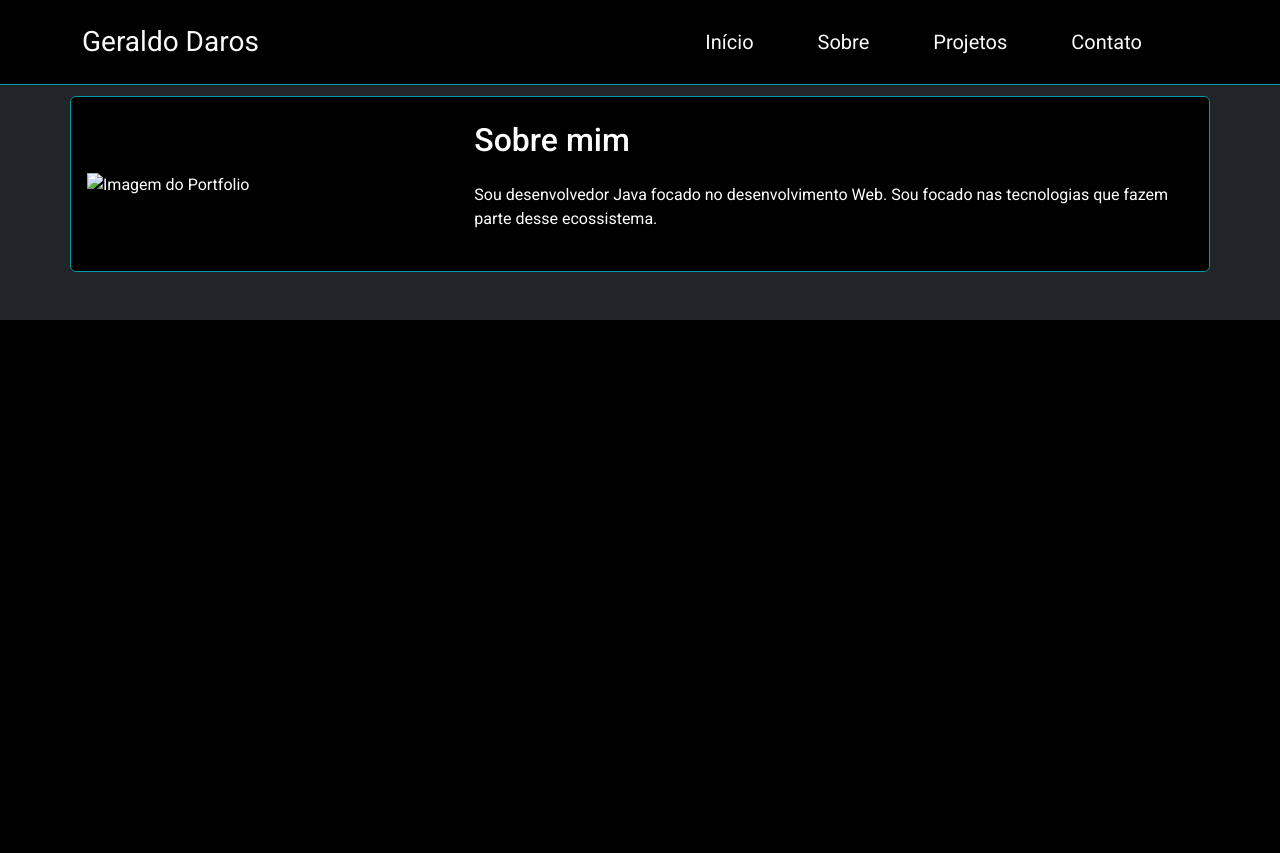
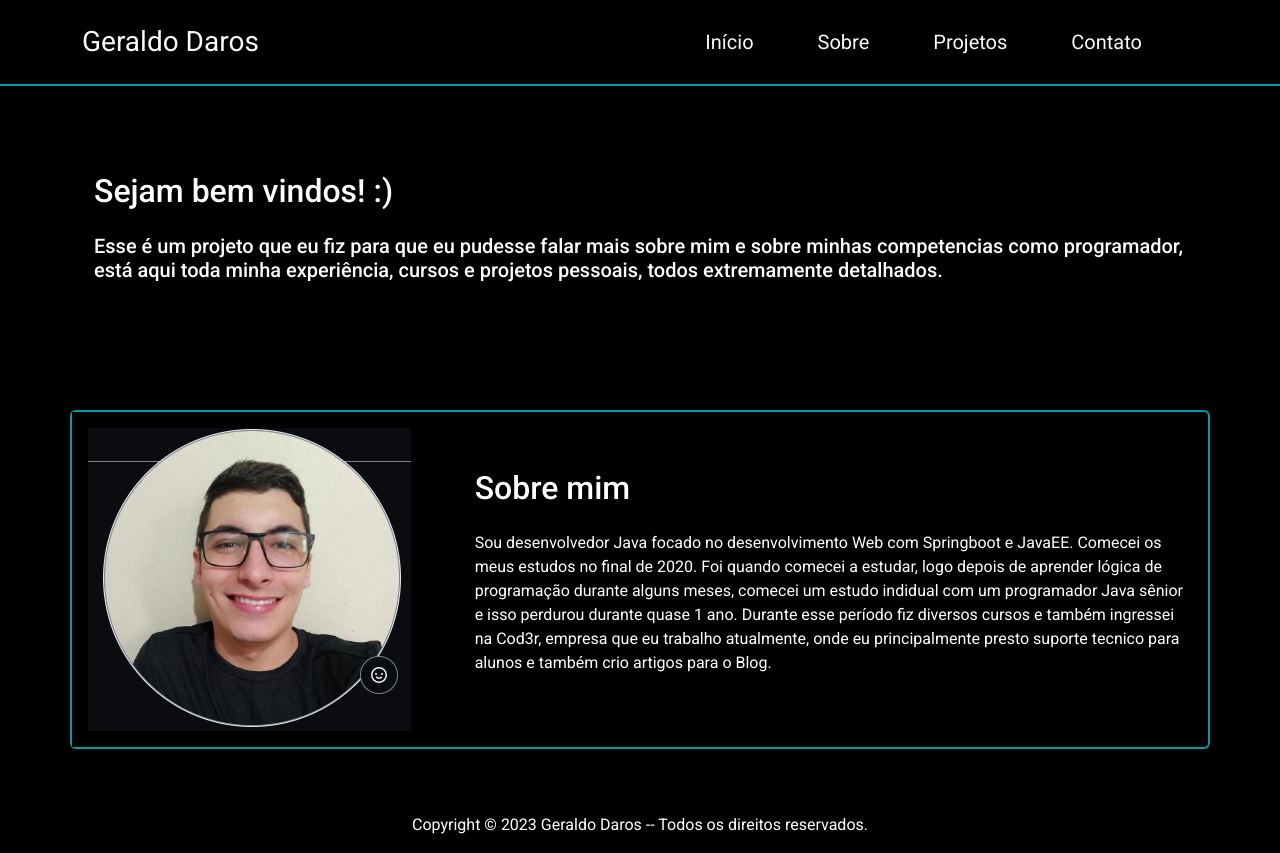
Before and after one commit to geraldodf/portfolio.github.io, a plain HTML site: page index.html in a window 1280 px wide. Before the commit the page ends 800 px from the top, so only its background shows below. Drawn offline with nearby package versions, Linux system fonts and the light colour scheme.

Commit message:
Adicionando seções, imagens e footer

```diff
--- a/assets/styles/styles.css
+++ b/assets/styles/styles.css
@@ -31,3 +31,28 @@
 }
 
 /* Animação de baixo da navegação */
+
+/* Margem custom */
+
+.custom-margin-top {
+ margin-top: 100px !important;
+}
+
+/* Margem custom */
+
+/* Animação de letra descendo */
+
+.anim-slideDown {
+  opacity: 0;
+  transform: translateY(-50px);
+  animation: slideDown 1s ease-out forwards;
+}
+
+@keyframes slideDown {
+  100% {
+      opacity: 1;
+      transform: translateY(0);
+  }
+}
+
+/* Animação de letra descendo */
--- a/index.html
+++ b/index.html
@@ -14,42 +14,73 @@
 </head>
 
 <body>
+
   <header>
-    <nav class="navbar navbar-expand-lg fixed-top py-3 border-bottom"  style="border-bottom-color: #029ca7 !important;">
+    <nav class="navbar navbar-expand-lg fixed-top py-3 border-2 border-bottom" style="border-bottom-color: #029ca7 !important;">
       <div class="container">
-        <a class="navbar-brand fs-3 text-light" href="#">Geraldo Daros</a>
-        <div class="collapse navbar-collapse" id="navbarResponsive">
-          <ul class="navbar-nav ms-auto list-group ">
-            <li class="nav-item me-5">
-              <a class="nav-link fs-5 text-light" href="#">Início</a>
+        <a class="navbar-brand fs-3 text-light anim-slideDown" href="#">Geraldo Daros</a>
+        <div>
+          <ul class="navbar-nav ms-auto list-group">
+            <li class="nav-item me-5" >
+              <a class="nav-link fs-5 text-light " href="#">Início</a>
             </li>
             <li class="nav-item me-5 fs-5 ">
-              <a class="nav-link text-light" href="#">Sobre</a>
+              <a class="nav-link text-light " href="#">Sobre</a>
             </li>
             <li class="nav-item me-5 fs-5">
-              <a class="nav-link text-light" href="#">Projetos</a>
+              <a class="nav-link text-light " href="#">Projetos</a>
             </li>
             <li class="nav-item me-5 fs-5">
-              <a class="nav-link text-light" href="#">Contato</a>
+              <a class="nav-link text-light " href="#">Contato</a>
             </li>
           </ul>
         </div>
       </div>
     </nav>
   </header>
-  <section class="bg-dark text-white py-5 mt-5 ">
-    <div class="container border rounded"  style="border-color: #029ca7 !important;">
-      <div class="row align-items-center rounded">
+
+  <div class="m-5"></div>
+  <section class="bg-dark text-white py-5 custom-margin-top " style="background-color: rgb(0, 0, 0) !important;">
+    <div class="container  " style="border-color: #029ca7 !important;">
+      <div class="row align-items-center rounded ">
+
+        <div class="col-md-12 p-4 rounded">
+          <h2 class="mb-4 anim-slideDown">Sejam bem vindos! :)</h2>
+          <p class="h5 anim-slideDown">Esse é um projeto que eu fiz para que eu pudesse falar mais sobre mim e sobre minhas competencias como programador,
+            está aqui toda minha experiência, cursos e projetos pessoais, todos extremamente detalhados.
+          </p>
+         </div>
+      </div>
+    </div>
+  </section>
+
+  <section class="bg-dark text-white py-5  " style="background-color: rgb(0, 0, 0) !important;">
+    <div class="container border rounded border-2" style="border-color: #029ca7 !important;">
+      <div class="row align-items-center rounded ">
         <div class="col-md-4 p-3 ">
-          <img src="" alt="Imagem do Portfolio">
+          <img src="/assets/images/eu.png" alt="Imagem do Portfolio">
         </div>
         <div class="col-md-8 p-4 rounded">
           <h2 class="mb-4">Sobre mim</h2>
-          <p>Sou desenvolvedor Java focado no desenvolvimento Web. Sou focado nas tecnologias que fazem parte desse ecossistema.</p>
+          <p>Sou desenvolvedor Java focado no desenvolvimento Web com Springboot e JavaEE. Comecei os meus estudos no final de 2020.
+            Foi quando comecei a estudar, logo depois de aprender lógica de programação durante alguns meses, comecei um estudo indidual
+            com um programador Java sênior e isso perdurou durante quase 1 ano. Durante esse período fiz diversos cursos e também ingressei
+            na Cod3r, empresa que eu trabalho atualmente, onde eu principalmente presto suporte tecnico para alunos e também crio artigos
+            para o Blog.
+
+          </p>
         </div>
       </div>
     </div>
   </section>
+
+
+  <footer class="text-white py-3">
+    <div class="container ">
+      <p class="text-center mb-0">Copyright &copy; 2023 Geraldo Daros -- Todos os direitos reservados.</p>
+    </div>
+  </footer>
+
 
   <script src="https://cdn.jsdelivr.net/npm/bootstrap@5.3.0-alpha1/dist/js/bootstrap.bundle.min.js"
     integrity="sha384-w76AqPfDkMBDXo30jS1Sgez6pr3x5MlQ1ZAGC+nuZB+EYdgRZgiwxhTBTkF7CXvN"
```
Also changed, not shown: assets/images/eu.png (added), 1 other file.
